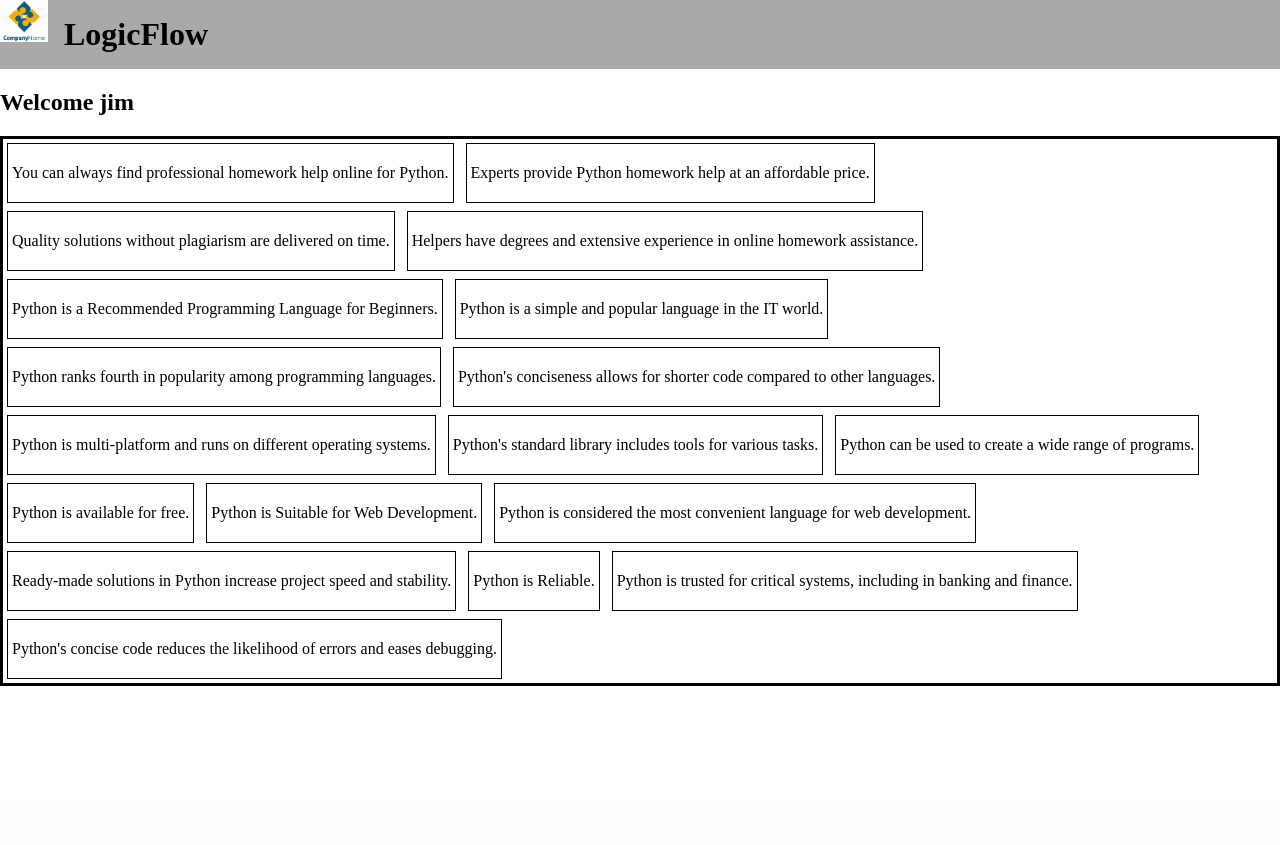
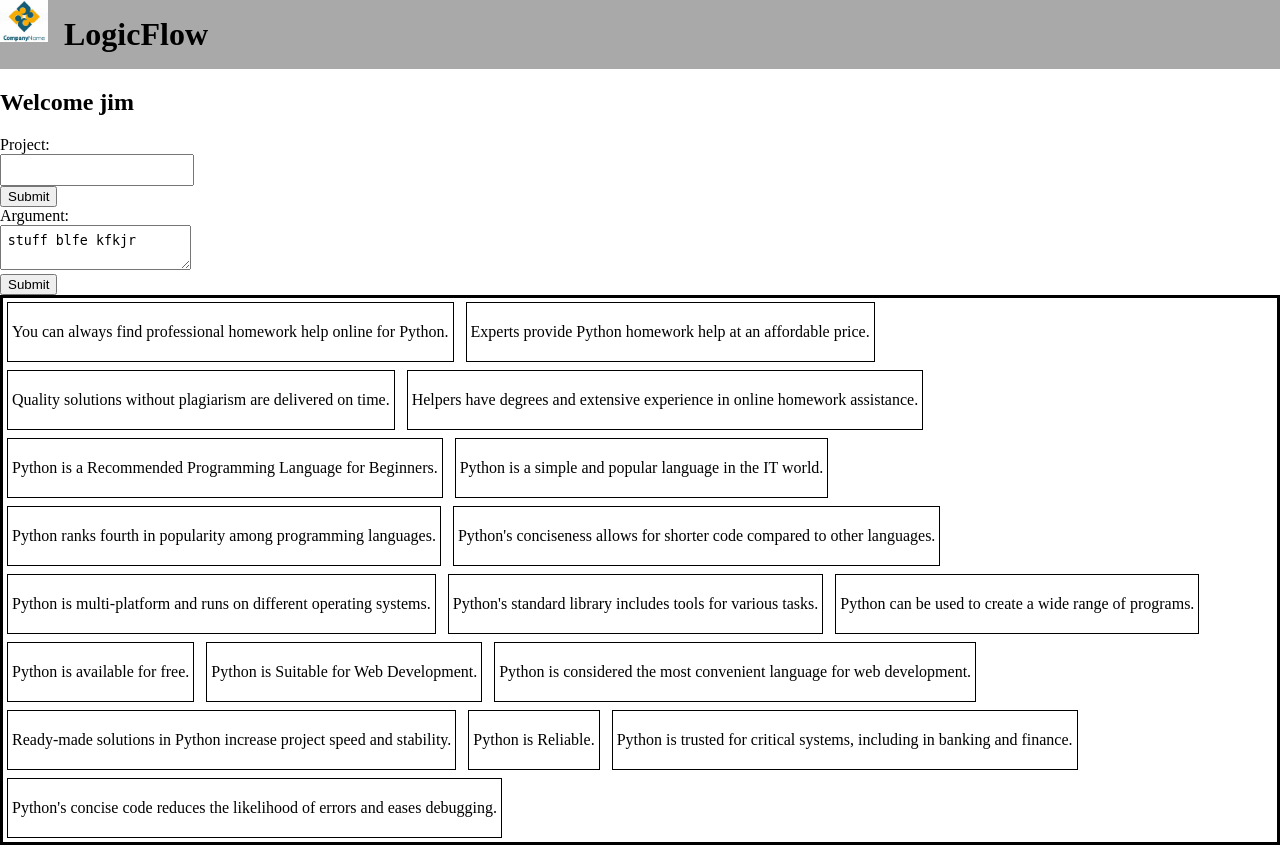
Before and after one commit to asimonson1125/LogicFlow, a Flask app: page / in a window 1280 px wide. Before the commit the page ends 686 px from the top, so only its background shows below. Run offline with Flask 3, Linux system fonts and the light colour scheme.

Commit message:
Woooo progress

```diff
--- a/static/css/style.css
+++ b/static/css/style.css
@@ -28,3 +28,7 @@ body {
     margin: 0.25em;
     padding: 0.25em;
 }
+
+.inputpad {
+    padding: 0.5em;
+}
--- a/templates/flowchart.html
+++ b/templates/flowchart.html
@@ -1,3 +1,15 @@
+<form>
+    <label for="pname">Project:</label><br>
+    <input class = "inputpad" type="text" id="pname" name="pname"><br>
+    <input type="submit" value="Submit">
+</form>
+
+<form>
+    <label for="aname">Argument:</label><br>
+    <textarea class = "inputpad" type="text" id="aname" name="aname">stuff blfe kfkjr</textarea><br>
+    <input type="submit" value="Submit">
+</form>
+
 <div id="flowchart">
 {% for i in objects %}
 <div id="{{i['id']}}" class="node">
--- /dev/null
+++ b/templates/forms.html
@@ -0,0 +1,5 @@
+<form>
+    <label for="pname">Project:</label><br>
+    <input class = "inputpad" type="text" id="pname" name="pname"><br>
+    <input type="submit" value="Submit">
+</form>
```
